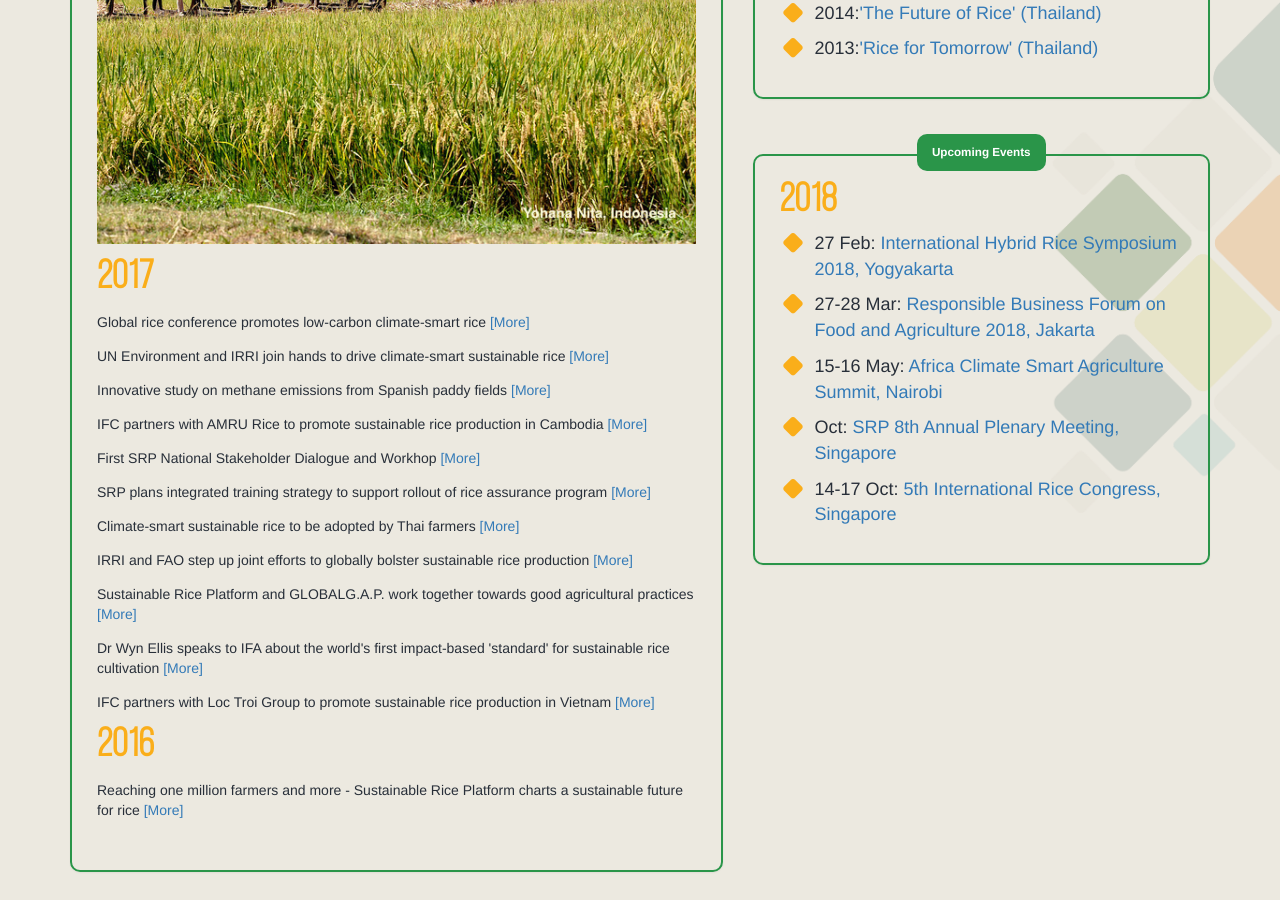
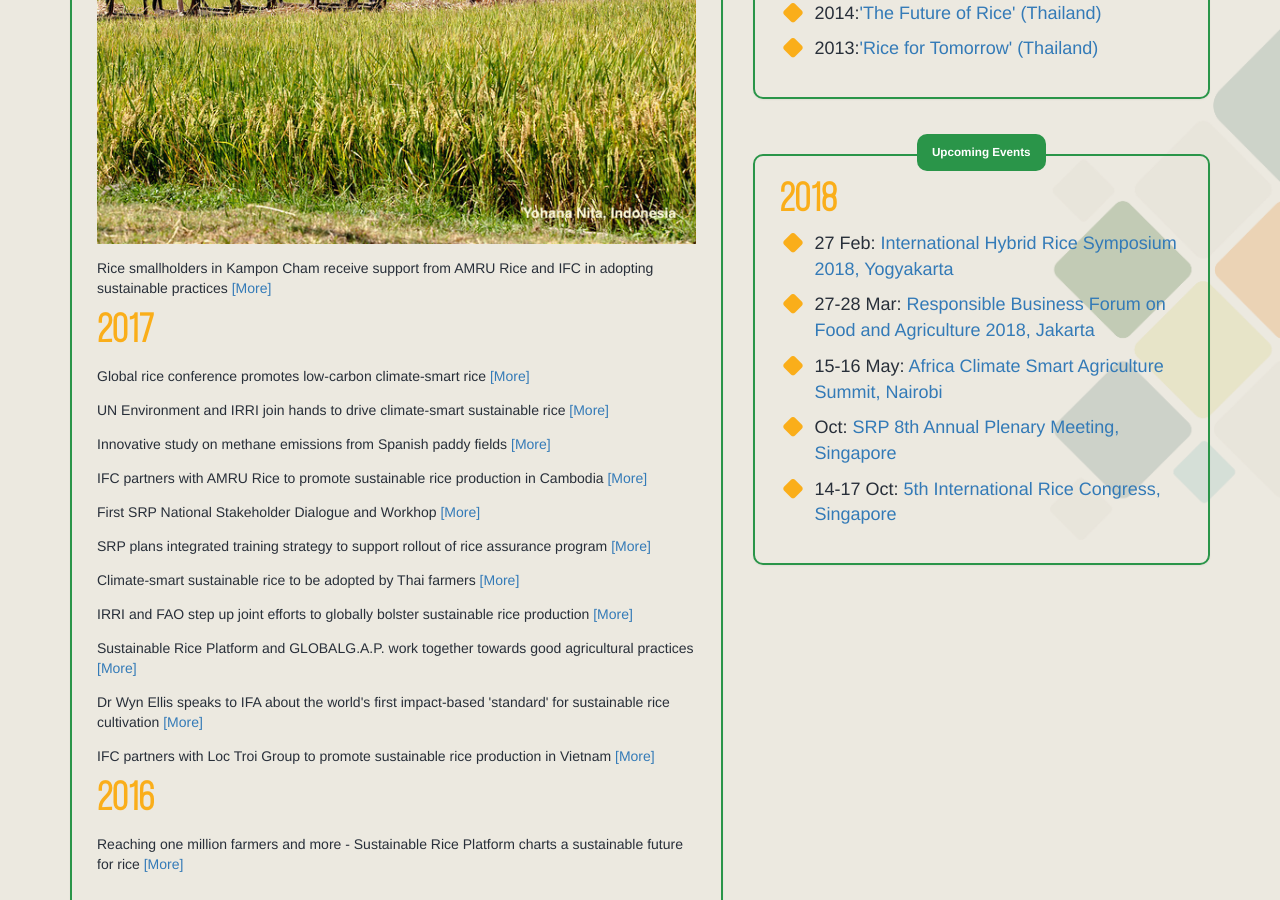
Before and after one commit to sustainablericeplatform/sustainablericeplatform.github.io, a Jekyll site: the page built from News-and-Events/index.html, in a window 1280 px wide and 900 px high, scrolled down 817 px. Built offline with Jekyll 4.4.1, drawn with Linux system fonts in a browser that asks for light colours.

Commit message:
Update index.html

```diff
--- a/News-and-Events/index.html
+++ b/News-and-Events/index.html
@@ -20,6 +20,7 @@ layout: default
                         <h1 class="year">2018</h1>
                         <img src="/assets/images/NE photo 2.jpg" class="img-responsive" />
                         <p></p>
+                        <p>Rice smallholders in Kampon Cham receive support from AMRU Rice and IFC in adopting sustainable practices <a href="http://www.khmertimeskh.com/50114855/amru-rices-srp-project-bears-fruit/" target="_blank">[More]</a></p>
                         <h1 class="year">2017</h1>
                         <p>Global rice conference promotes low-carbon climate-smart rice <a href="http://web.unep.org/newscentre/global-rice-conference-promotes-low-carbon-climate-smart-rice" target="_blank">[More]</a></p>
                         <p>UN Environment and IRRI join hands to drive climate-smart sustainable rice <a href="http://irri.org/news/media-releases/un-environment-and-irri-join-hands-to-drive-climate-smart-sustainable-rice" target="_blank">[More]</a></p>
```
